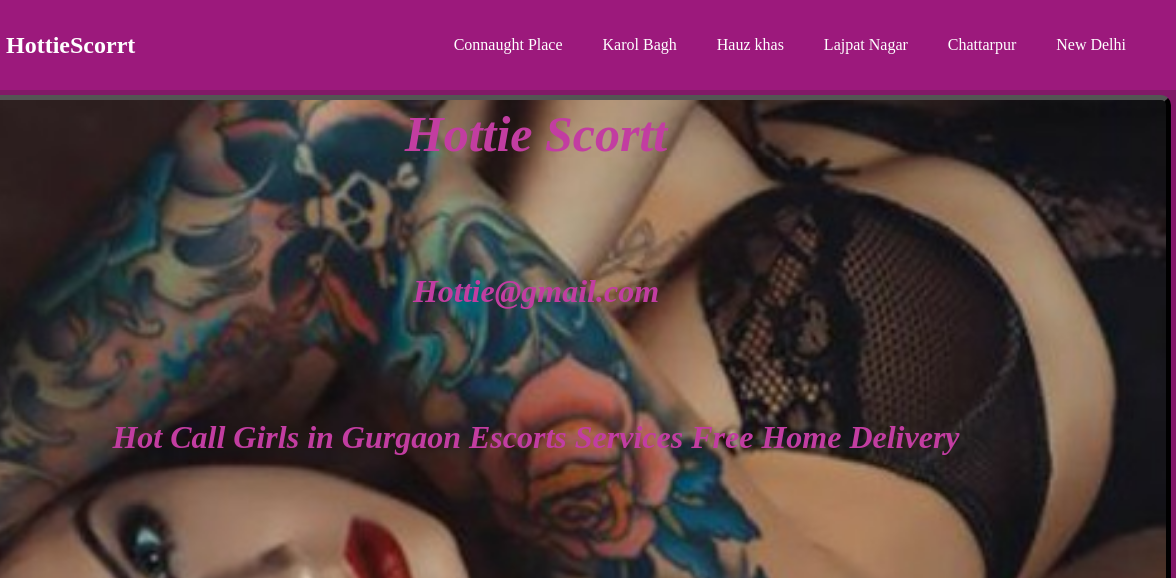
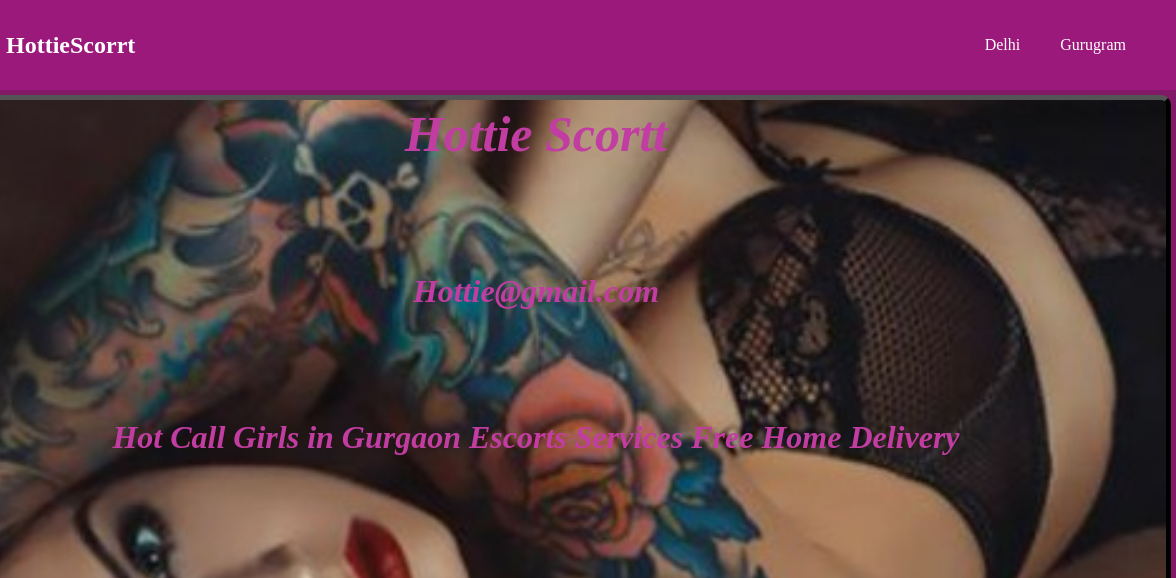
Before and after one commit to yashuinder09/hottie_1.3, a plain HTML site: page index.html in a window 1280 px wide. Shown: the top 578 px of the page, 104-1280 px from the left. Drawn offline with Linux system fonts and the light colour scheme.

Commit message:
Update navigation links in index.html
Removed several location links and added 'Delhi' and 'Gurugram'.

```diff
--- a/index.html
+++ b/index.html
@@ -17,12 +17,8 @@
 
         </div>
         <ul class="nav-links" id="menu">
-            <li><a href="#">Connaught Place</a></li>
-            <li><a href="#">Karol Bagh</a></li>
-            <li><a href="#">Hauz khas</a></li>
-            <li><a href="#">Lajpat Nagar</a></li>
-            <li><a href="#">Chattarpur</a></li>
-            <li><a href="#">New Delhi</a></li>
+            <li><a href="#">Delhi</a></li>
+            <li><a href="#">Gurugram</a></li>
         </ul>
         <div class="hamburger" id="hamburger">
             ☰
```
